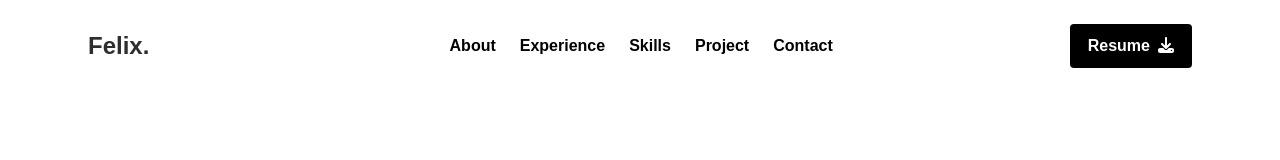
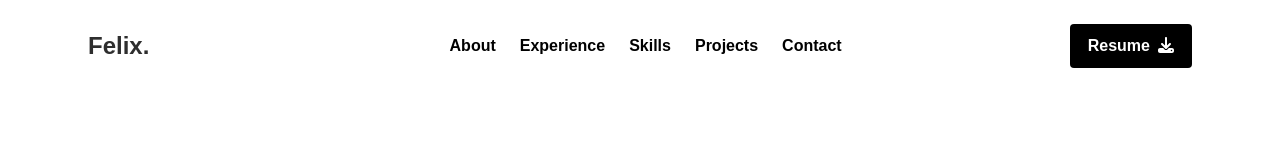
Before and after one commit to felixxmulya/felixxmulya, a Next.js app: page / in a window 1280 px wide. Shown: the top 160 px of the page. Built offline with nearby package versions, Linux system fonts and the light colour scheme.

Commit message:
feat: add aos and hover project image

```diff
--- a/package.json
+++ b/package.json
@@ -14,6 +14,7 @@
     "@fortawesome/free-solid-svg-icons": "^6.6.0",
     "@fortawesome/react-fontawesome": "^0.2.2",
     "@vercel/analytics": "^1.3.2",
+    "aos": "^2.3.4",
     "dotenv": "^16.4.5",
     "next": "15.0.2",
     "nodemailer": "^6.9.16",
@@ -21,6 +22,7 @@
     "react-dom": "^18.3.1"
   },
   "devDependencies": {
+    "@types/aos": "^3.0.7",
     "@types/node": "^20",
     "@types/nodemailer": "^6.4.16",
     "@types/react": "^18",
--- /dev/null
+++ b/src/app/aos.tsx
@@ -0,0 +1,16 @@
+"use client"
+
+import { useEffect } from 'react'
+import AOS from "aos";
+import "aos/dist/aos.css";
+
+export const AOSInit = () => {
+   useEffect(() => {
+      AOS.init({
+         easing: 'ease-out-quad',
+         duration: 1000,
+      });
+   }, [])
+
+   return null
+}
--- a/src/app/layout.tsx
+++ b/src/app/layout.tsx
@@ -2,6 +2,7 @@ import type { Metadata } from "next";
 import { Analytics } from '@vercel/analytics/react';
 import localFont from "next/font/local";
 import "./globals.css";
+import { AOSInit } from './aos'
 
 const geistSans = localFont({
   src: "./fonts/GeistVF.woff",
@@ -31,6 +32,7 @@ export default function RootLayout({
       >
         {children}
         <Analytics />
+        <AOSInit />
       </body>
     </html>
   );
--- a/src/components/experience.tsx
+++ b/src/components/experience.tsx
@@ -16,7 +16,7 @@ export default function Experience() {
    ];
 
    return (
-      <section id="experience" className="h-auto md:h-[60vh] p-8">
+      <section id="experience" className="h-auto md:h-[60vh] p-4 md:p-8">
          <h2 className="text-4xl font-light text-center mb-8">
             My <span className="font-bold">Experience</span>
          </h2>
--- a/src/components/header.tsx
+++ b/src/components/header.tsx
@@ -12,7 +12,7 @@ export default function Header() {
     { href: 'about', label: 'About' },
     { href: 'experience', label: 'Experience' },
     { href: 'skills', label: 'Skills' },
-    { href: 'project', label: 'Project' },
+    { href: 'project', label: 'Projects' },
     { href: 'contact', label: 'Contact' }
   ];
 
@@ -64,7 +64,7 @@ export default function Header() {
   };
 
   return (
-    <div className={`fixed top-0 left-0 right-0 p-6 ${isScrolled ? 'bg-white shadow-md ' : 'bg-white'}`}>
+    <div className={`fixed top-0 left-0 right-0 z-50 p-6 ${isScrolled ? 'bg-white shadow-md ' : 'bg-white'}`}>
       <div className="max-w-2xl md:max-w-6xl mx-auto flex flex-row justify-between items-center px-6">
       <Link
         className="text-2xl font-semibold"
--- a/src/components/jumbotron.tsx
+++ b/src/components/jumbotron.tsx
@@ -11,7 +11,7 @@ export default function Jumbotron() {
    ];
 
    return (
-      <section className="h-screen flex flex-col-reverse md:flex-row items-center justify-center md:justify-between mx-auto max-w-6xl py-16 px-6">
+      <section data-aos="fade-up" className="h-screen flex flex-col-reverse md:flex-row items-center justify-center md:justify-between mx-auto max-w-6xl py-16 px-6">
          <div className="md:w-1/2 space-y-4">
             <span className='text-lg text-gray-600'>
                Hello, my name is
--- a/src/components/project.tsx
+++ b/src/components/project.tsx
@@ -44,7 +44,7 @@ export default function Project() {
    ];
 
    return (
-      <section id="project" className="h-auto text-gray-900 p-8">
+      <section data-aos="fade-up" id="project" className="h-auto text-gray-900 p-8">
          <h2 className="text-4xl font-light text-center mb-12">
             My <span className="font-bold">Projects</span>
          </h2>
@@ -56,13 +56,13 @@ export default function Project() {
                      } items-center transition-transform duration-300`}
                >
                   <div className="w-full md:w-1/2">
-                     <Link href={project.link} target="_blank" rel="noopener noreferrer">
+                     <Link href={project.link} target="_blank">
                         <Image
                            src={project.imageUrl}
                            alt={project.title}
                            width={500}
                            height={500}
-                           className="rounded-lg shadow-lg w-full"
+                           className="rounded-lg shadow-lg w-full transform transition-transform duration-300 hover:-translate-y-2"
                         />
                      </Link>
                   </div>
@@ -114,7 +114,7 @@ export default function Project() {
                               alt={project.title}
                               width={500}
                               height={500}
-                              className="rounded-lg shadow-lg w-full"
+                              className="rounded-lg shadow-lg w-full "
                            />
                         </Link>
                      </div>
```
Also changed, not shown: 1 other file (tests, documents, lock files or other folders).
